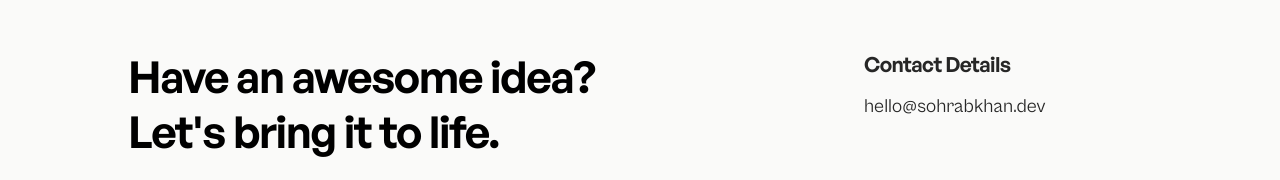
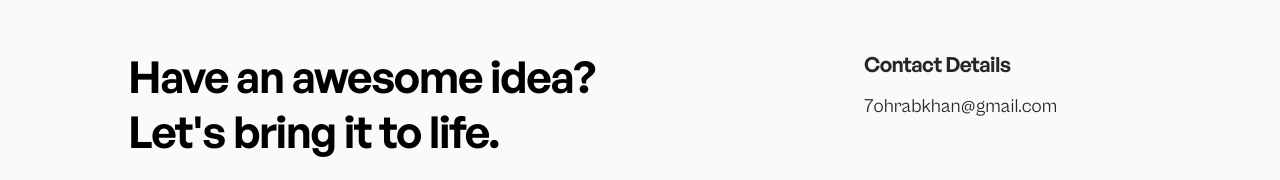
Before and after one commit to Iamsohrabkhan/Personal_Website, a Next.js app: page / in a window 1280 px wide. Shown: the part 6325-6505 px from the top of the page. Built offline with nearby package versions, Linux system fonts and the light colour scheme.

Commit message:
changing mail back to 7ohrabkhan@gmail.com

```diff
--- a/src/components/ui/contactUi.jsx
+++ b/src/components/ui/contactUi.jsx
@@ -231,12 +231,12 @@ export default function ContactUi() {
             </h4>
             <div className="flex flex-col space-y-3 text-body-2 2xl:text-3xl">
               <a
-                href="mailto:hello@sohrabkhan.dev"
+                href="mailto:7ohrabkhan@gmail.com"
                 className="group relative w-fit cursor-pointer"
                 target="_blank"
                 rel="noreferrer"
               >
-                <span>hello@sohrabkhan.dev</span>
+                <span>7ohrabkhan@gmail.com</span>
                 <span className="absolute bottom-0 left-0 h-[0.12em] w-0 rounded-full bg-secondary-600 duration-300 ease-in-out group-hover:w-full"></span>
               </a>
             </div>
```
